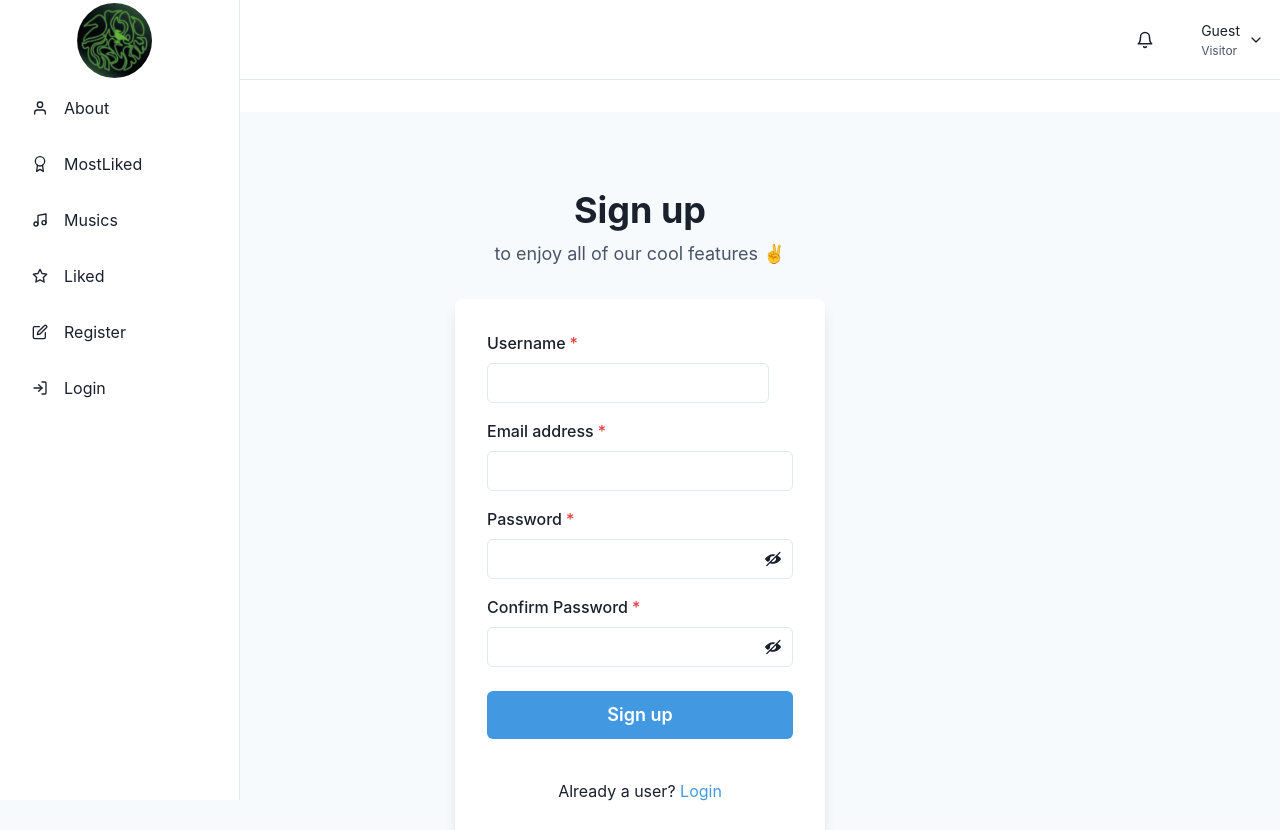
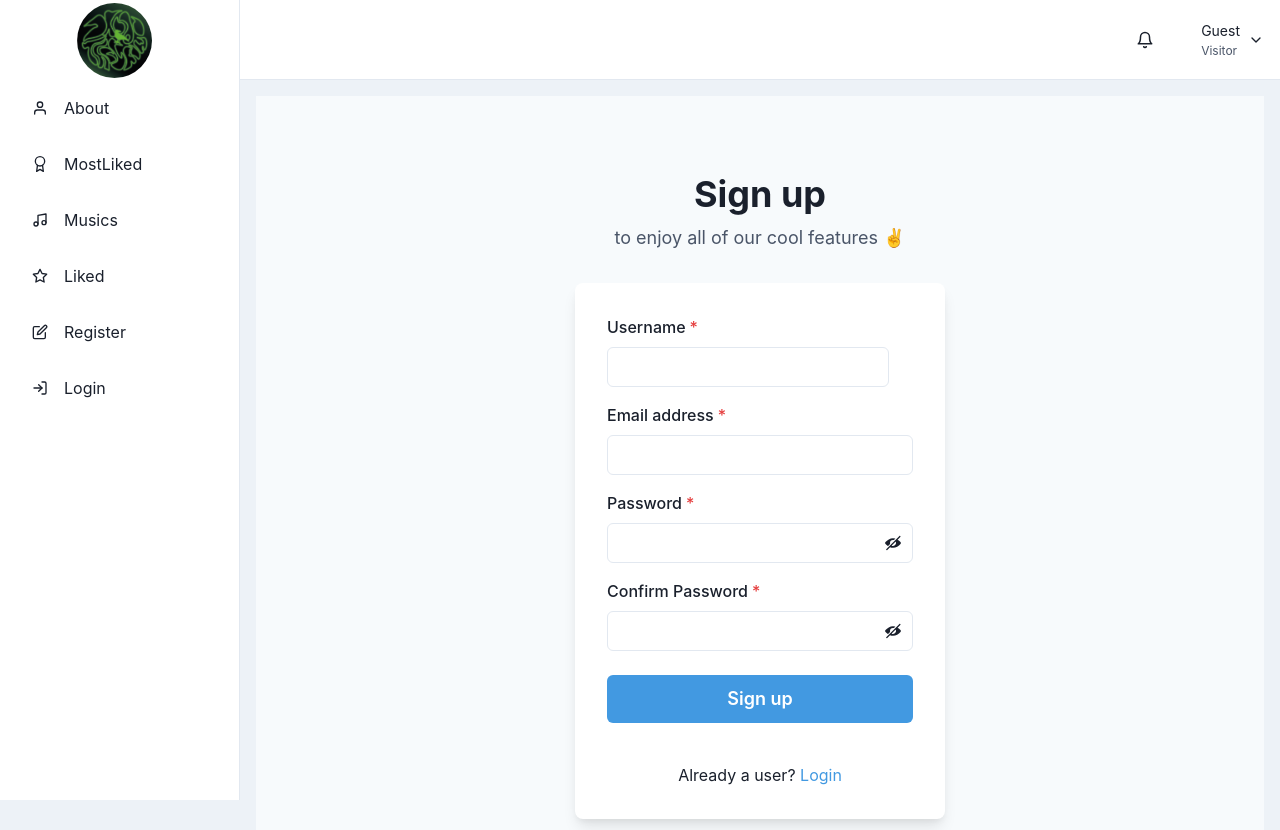
Before and after one commit to OusmaneKK/interactive_portfolio, a React (Create React App) app in the folder front-end/: page /register in a window 1280 px wide. Shown: the top 830 px of the page. Built offline with nearby package versions, Linux system fonts and the light colour scheme.

Commit message:
fix: sidebar hiding text content issue

```diff
--- a/front-end/src/components/App.js
+++ b/front-end/src/components/App.js
@@ -18,7 +18,7 @@ function App() {
   return (
     <>
       <Router>
-        <Navbar />
+        <Navbar>
         <Routes>
           <Route path="/" element={isLogged ? <About /> : <Navigate to="/login" />} />
           {isLogged && (
@@ -37,6 +37,7 @@ function App() {
         )}
         </Routes>
         <Footer />
+        </Navbar>
       </Router>
     </>
   );
--- a/front-end/src/components/Navbar.js
+++ b/front-end/src/components/Navbar.js
@@ -54,7 +54,7 @@ const LinkItems = [
 export default function Navbar({ children }) {
   const { isOpen, onOpen, onClose } = useDisclosure()
   return (
-    <Box>
+    <Box minH="100vh" bg="gray.100">
       <SidebarContent
         onClose={() => onClose}
         display={{ base: 'none', md: 'block' }}
--- a/front-end/src/index.js
+++ b/front-end/src/index.js
@@ -3,6 +3,7 @@ import ReactDOM from 'react-dom/client';
 import App from './components/App';
 import { ChakraProvider } from '@chakra-ui/react'
 import { AuthProvider } from './components/AuthContext';
+import Navbar from './components/Navbar';
 
 
 
```
